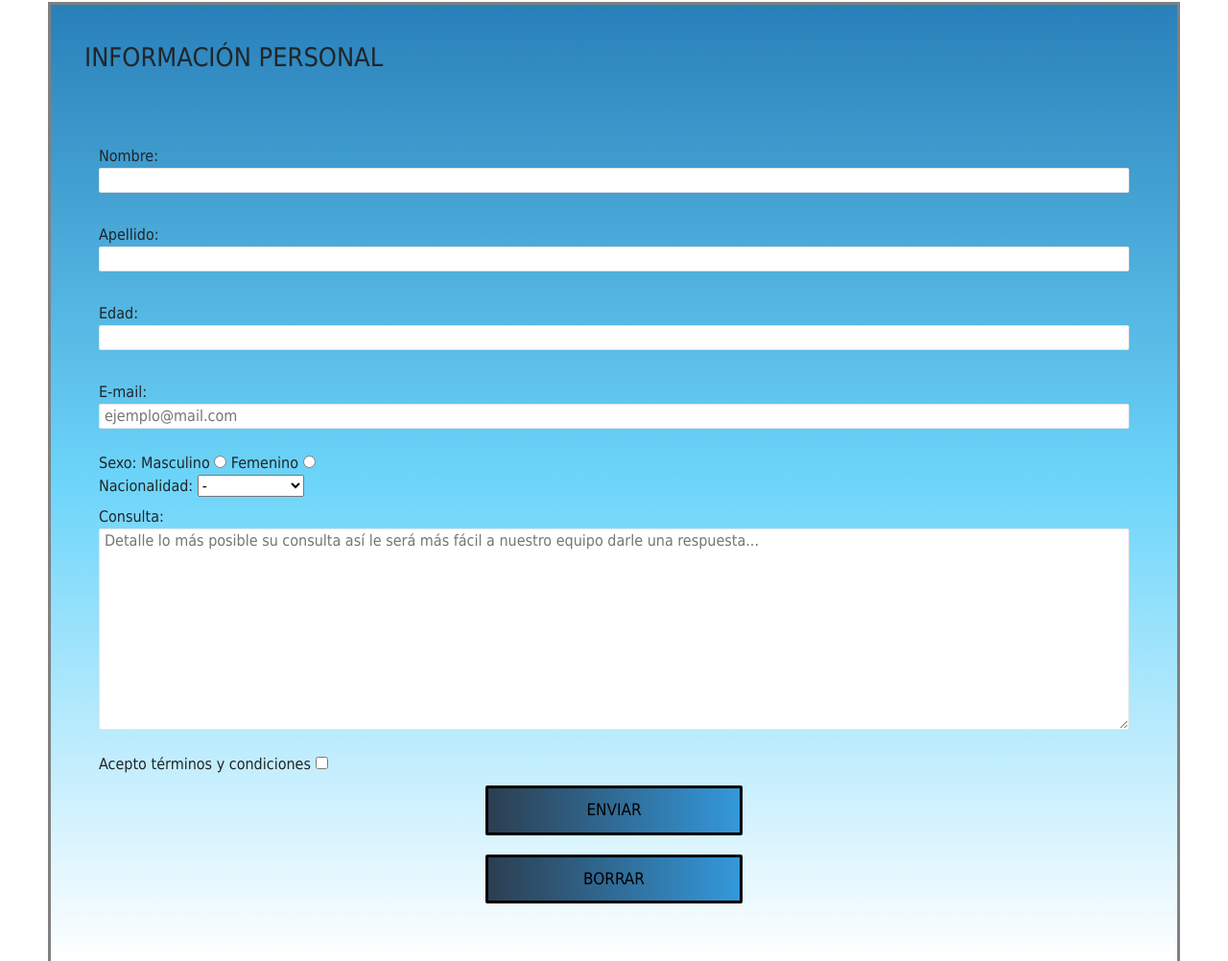
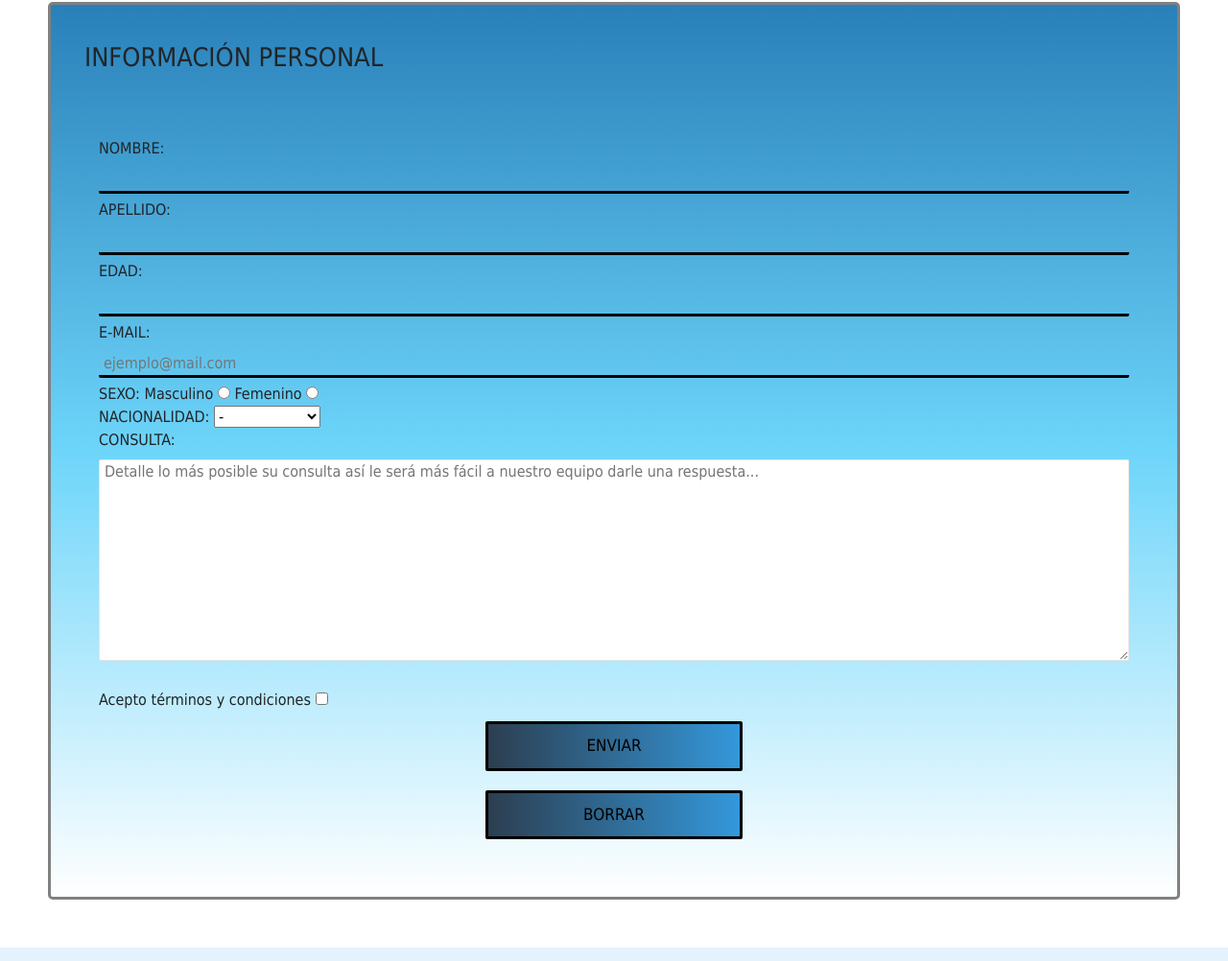
Before and after one commit to agustincuicchi/Proyecto-final-Coderhouse-Ciudad-de-Rosario-, a website: page pages/contacto.html in a window 1280 px wide. Shown: the part 1272-2274 px from the top of the page at 96% size. Drawn offline with nearby package versions, Linux system fonts and the light colour scheme.

Commit message:
diseño fieldset contacto

```diff
--- a/pages/contacto.html
+++ b/pages/contacto.html
@@ -97,15 +97,15 @@
 	  <fieldset>
 	  	<legend>Información Personal</legend>
 	 	<form action="#">
-	 		<label for="nombre"></label>Nombre:
-	 		 <input type="text" required=""><br>
-	 		<label for="apellido"></label>Apellido:
-	 		 <input type="text" required=""><br>
-	 		<label for="edad"></label>Edad:
-	 		 <input type="number" min="1"><br>
-	 		<label for="email"></label>E-mail:
-	 		 <input type="email" placeholder="ejemplo@mail.com"><br>
-	 		 <div>Sexo:
+	 		<label for="nombre">Nombre:</label>
+	 		 <input type="text" required="">
+	 		<label for="apellido">Apellido:</label>
+	 		 <input type="text" required="">
+	 		<label for="edad">Edad:</label>
+	 		 <input type="number" min="1">
+	 		<label for="email">E-mail:</label>
+	 		 <input type="email" placeholder="ejemplo@mail.com">
+	 		 <div>SEXO:
 	 			<span>Masculino
 	 				<input type="radio" name="sexo" value="masculino">
 				 </span>
@@ -113,14 +113,14 @@
 	 				<input type="radio" name="sexo" value="femenino">
 				 </span>
 	 		 </div>
-	 		 <div>Nacionalidad:
+	 		 <div>NACIONALIDAD:
 	 			<select name="nacionalidad" id="nac">
 	 				<option value="-">-</option>
 	 				<option value="ar">Argentino/a</option>
 	 				<option value="ex">Extranjero/a</option>
 	 			</select>
 	 		 </div>
-	 		  <label for="comentario"></label>Consulta: <br>
+	 		  <label for="comentario">Consulta:</label>
 	 		   <textarea name="comentario" id="" cols="30" rows="10" placeholder="Detalle lo más posible su consulta así le será más fácil a nuestro equipo darle una respuesta..."></textarea> <br>
 	 		 <div>
 	 			Acepto términos y condiciones
--- a/scss/_contacto.scss
+++ b/scss/_contacto.scss
@@ -3,11 +3,16 @@
 	padding: 15px;
 	background: linear-gradient(#2980B9, #6DD5FA, #FFFFFF);
 	border: grey solid 3px;
+	border-radius: 5px;
 }
 
 legend {
 	font-size: 27px;
 	padding: 20px;
+	text-transform: uppercase;
+}
+
+label {
 	text-transform: uppercase;
 }
 
@@ -78,8 +83,39 @@ input, textarea {
   border-radius: 2px;
   padding-left: 5px;
   outline: none;
+  margin-bottom: 5px;
 }
 
 input:focus, textarea:focus {
 	border: 1px solid lightblue;
+	border-bottom: black solid 3px;
+	border-top: none;
+	border-left: none;
+	border-right: none;
+	animation-name: scale-up-center;
+  	animation-duration: 1s;
+  	animation-timing-function: ease;
+  	animation-delay: 0s;
+  	animation-iteration-count: 1;
+  	animation-direction: normal;
+  	animation-fill-mode: none;
 }
+
+input {
+	background: none;
+	border-bottom: black solid 3px;
+	border-top: none;
+	border-left: none;
+	border-right: none;
+}
+
+@keyframes scale-up-center {
+	0%{
+		-webkit-transform: scale(.2);
+		transform: scale(.2);
+	  }
+	  100%{
+		-webkit-transform: scale(1);
+		transform: scale(1);
+	  }
+	}
```
Also changed, not shown: css/estilo.css.
